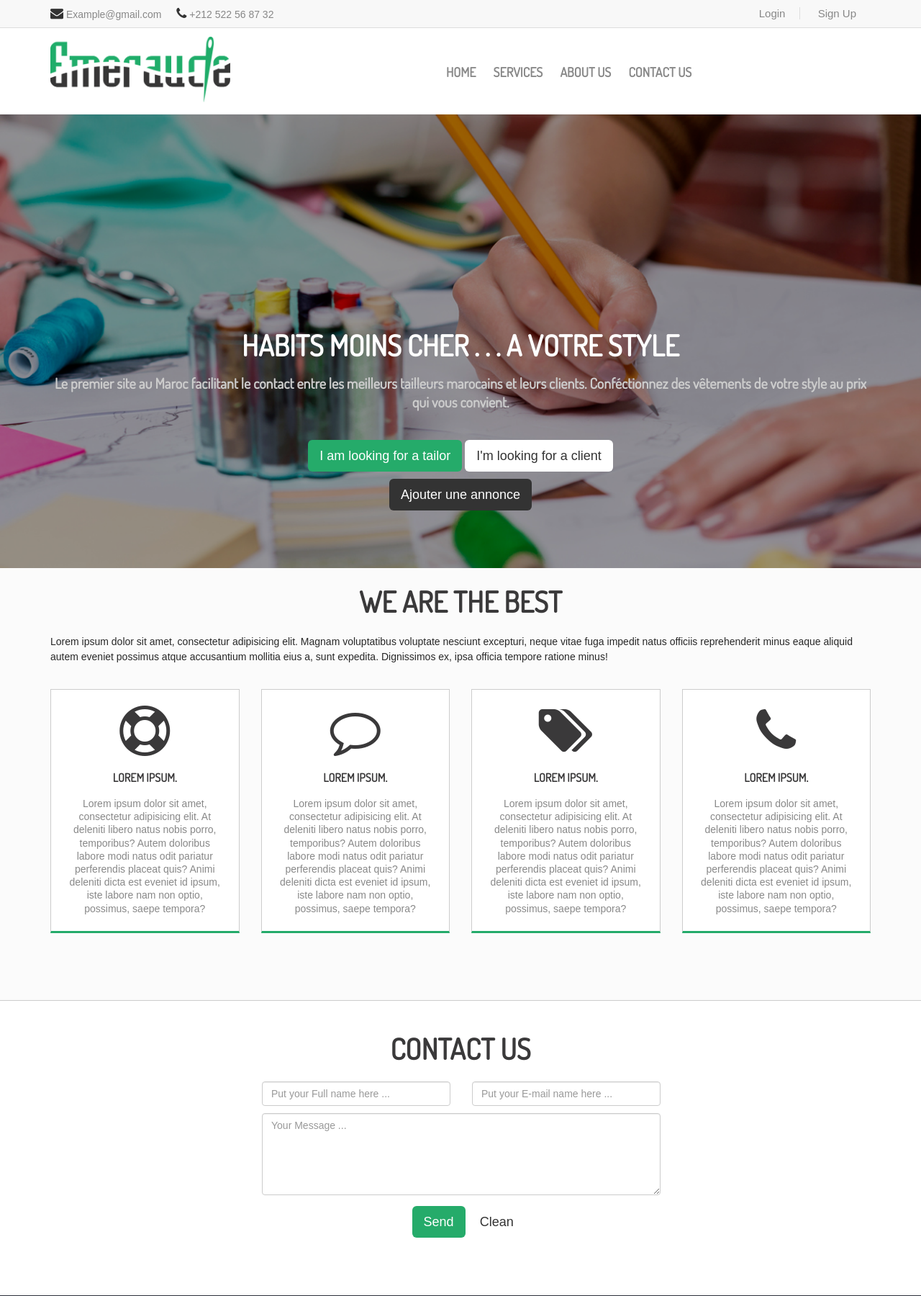
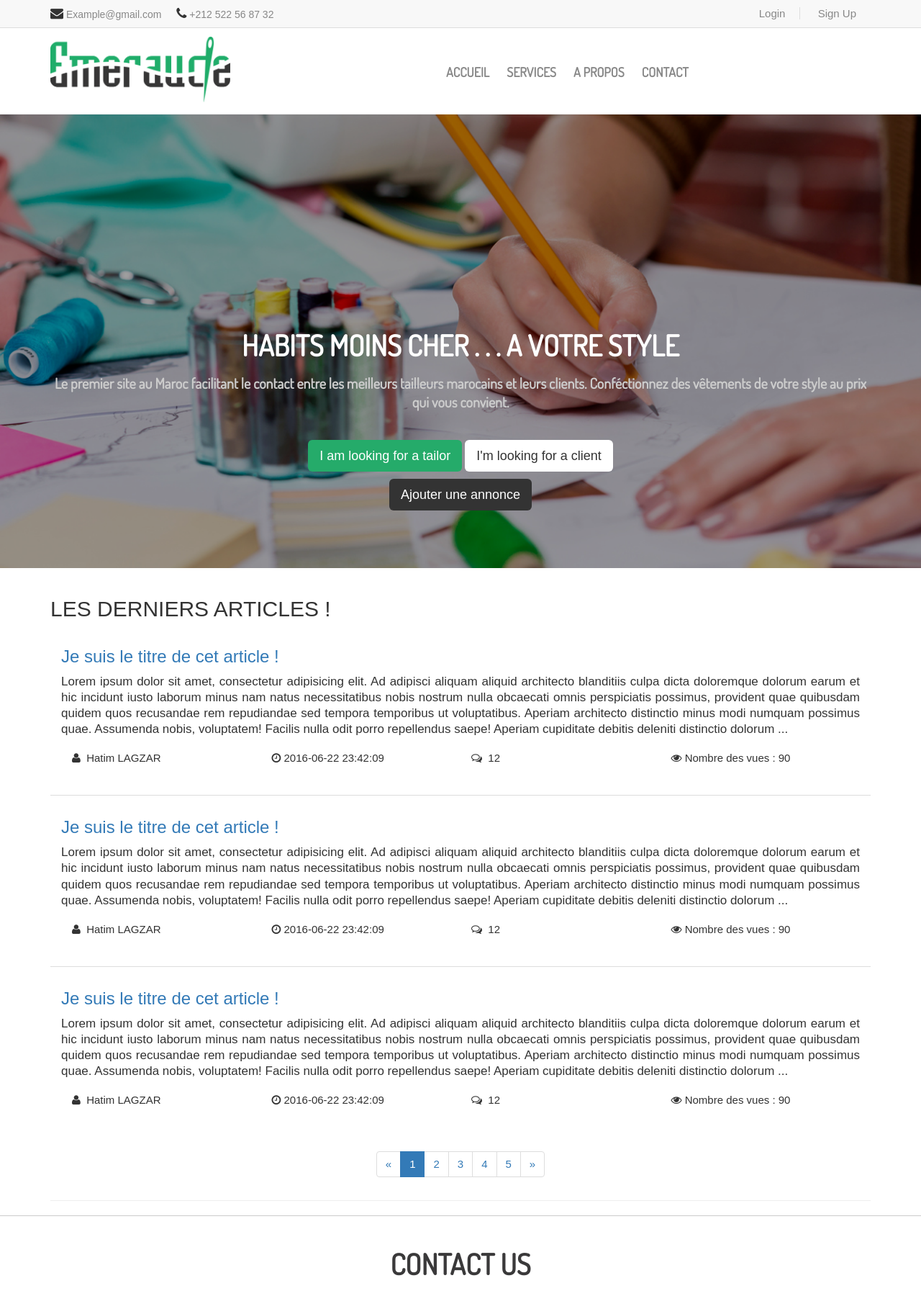
Before and after one commit to Hatimix/Emeraude, a PHP site: page / in a window 1280 px wide. Shown: the top 1800 px of the page at 72% size. Run offline with PHP 8.4, Linux system fonts and the light colour scheme.

Commit message:
Last Edit TEMPLATE

```diff
--- a/Pages/About.php
+++ b/Pages/About.php
@@ -1,6 +1,6 @@
 <div id="about_page">
     <div class="container">
-        <h2>About us <small>Emeraude</small></h2>
+        <h2>A propos <small>Emeraude</small></h2>
         <p>
             Notre entreprise est une entreprise junior crée en 2016 suivant le programme « COMPANY PROGRAMM » de l’association « INJAZ AL MAGHREB », une équipe de jeunes entrepreneurs accompagnée de plusieurs entrepreneurs bénévoles  ont travaillé ensemble afin de répondre à vos besoins et de faciliter l’utilisation du site.
         </p>
--- a/Pages/Accueil.php
+++ b/Pages/Accueil.php
@@ -13,50 +13,91 @@
     </div>
 </header><!-- END HEADER BY LAGZAR Hatim -->
 <!-- START ABOUT SERVICES -->
-<section id="services">
+<section id="service">
+<div id="showAds_page">
     <div class="container">
-        <h2 class="heading">WE ARE THE BEST</h2>
-        <p>
-            Lorem ipsum dolor sit amet, consectetur adipisicing elit. Magnam voluptatibus voluptate nesciunt excepturi, neque vitae fuga impedit natus officiis reprehenderit minus eaque aliquid autem eveniet possimus atque accusantium mollitia eius a, sunt expedita. Dignissimos ex, ipsa officia tempore ratione minus!
-        </p>
-        <br><br>
-        <div class="row">
-            <div class="col-md-3 col-md-6 col-md-12" id="col_item">
-                <article class="extrait">
-                    <i class="fa fa-support"></i>
-                    <h4 class="heading4">Lorem ipsum.</h4>
-                    <p>
-                        Lorem ipsum dolor sit amet, consectetur adipisicing elit. At deleniti libero natus nobis porro, temporibus? Autem doloribus labore modi natus odit pariatur perferendis placeat quis? Animi deleniti dicta est eveniet id ipsum, iste labore nam non optio, possimus, saepe tempora?
-                    </p>
-                </article>
+        <div class="page-header">
+            <h1 id="header_title">Les derniers articles !</h1>
+            <!-- START ARTICLE -->
+            <div class="col-xs-12 col-sm-12 col-md-12 col-lg-12 post">
+                <h3 id="titlePost"><a href="#">Je suis le titre de cet article !</a></h3>
+                <p id="contentPost">Lorem ipsum dolor sit amet, consectetur adipisicing elit. Ad adipisci aliquam aliquid architecto blanditiis culpa dicta doloremque dolorum earum et hic incidunt iusto laborum minus nam natus necessitatibus nobis nostrum nulla obcaecati omnis perspiciatis possimus, provident quae quibusdam quidem quos recusandae rem repudiandae sed tempora temporibus ut voluptatibus. Aperiam architecto distinctio minus modi numquam possimus quae. Assumenda nobis, voluptatem! Facilis nulla odit porro repellendus saepe! Aperiam cupiditate debitis deleniti distinctio dolorum ...</p>
+                <div class="footerPost">
+                    <div class="col-xs-3 col-sm-3 col-md-3 col-lg-3">
+                        <i class="fa fa-user"></i>&nbsp; <strong>Hatim LAGZAR</strong>
+                    </div>
+                    <div class="col-xs-3 col-sm-3 col-md-3 col-lg-3">
+                        <i class="fa fa-clock-o"></i>&nbsp;<?= date('Y-m-d H:i:s'); ?>
+                    </div>
+                    <div class="col-xs-3 col-sm-3 col-md-3 col-lg-3">
+                        <i class="fa fa-comments-o"></i>&nbsp; 12
+                    </div>
+                    <div class="col-xs-3 col-sm-3 col-md-3 col-lg-3">
+                        <i class="fa fa-eye"></i>&nbsp;Nombre des vues : 90
+                    </div>
+                </div>
             </div>
-            <div class="col-md-3 col-md-6 col-md-12 col_item">
-                <article class="extrait">
-                    <i class="fa fa-comment-o"></i>
-                    <h4 class="heading4">Lorem ipsum.</h4>
-                    <p>
-                        Lorem ipsum dolor sit amet, consectetur adipisicing elit. At deleniti libero natus nobis porro, temporibus? Autem doloribus labore modi natus odit pariatur perferendis placeat quis? Animi deleniti dicta est eveniet id ipsum, iste labore nam non optio, possimus, saepe tempora?
-                    </p>
-                </article>
+
+            <!-- END ARTICLE -->
+            <!-- START ARTICLE -->
+            <div class="col-xs-12 col-sm-12 col-md-12 col-lg-12 post">
+                <h3 id="titlePost"><a href="#">Je suis le titre de cet article !</a></h3>
+                <p id="contentPost">Lorem ipsum dolor sit amet, consectetur adipisicing elit. Ad adipisci aliquam aliquid architecto blanditiis culpa dicta doloremque dolorum earum et hic incidunt iusto laborum minus nam natus necessitatibus nobis nostrum nulla obcaecati omnis perspiciatis possimus, provident quae quibusdam quidem quos recusandae rem repudiandae sed tempora temporibus ut voluptatibus. Aperiam architecto distinctio minus modi numquam possimus quae. Assumenda nobis, voluptatem! Facilis nulla odit porro repellendus saepe! Aperiam cupiditate debitis deleniti distinctio dolorum ...</p>
+                <div class="footerPost">
+                    <div class="col-xs-3 col-sm-3 col-md-3 col-lg-3">
+                        <i class="fa fa-user"></i>&nbsp; <strong>Hatim LAGZAR</strong>
+                    </div>
+                    <div class="col-xs-3 col-sm-3 col-md-3 col-lg-3">
+                        <i class="fa fa-clock-o"></i>&nbsp;<?= date('Y-m-d H:i:s'); ?>
+                    </div>
+                    <div class="col-xs-3 col-sm-3 col-md-3 col-lg-3">
+                        <i class="fa fa-comments-o"></i>&nbsp; 12
+                    </div>
+                    <div class="col-xs-3 col-sm-3 col-md-3 col-lg-3">
+                        <i class="fa fa-eye"></i>&nbsp;Nombre des vues : 90
+                    </div>
+                </div>
             </div>
-            <div class="col-md-3 col-md-6 col-md-12 col_item">
-                <article class="extrait">
-                    <i class="fa fa-tags"></i>
-                    <h4 class="heading4">Lorem ipsum.</h4>
-                    <p>
-                        Lorem ipsum dolor sit amet, consectetur adipisicing elit. At deleniti libero natus nobis porro, temporibus? Autem doloribus labore modi natus odit pariatur perferendis placeat quis? Animi deleniti dicta est eveniet id ipsum, iste labore nam non optio, possimus, saepe tempora?
-                    </p>
-                </article>
+            <!-- END ARTICLE -->
+            <!-- START ARTICLE -->
+            <div class="col-xs-12 col-sm-12 col-md-12 col-lg-12">
+                <h3 id="titlePost"><a href="#">Je suis le titre de cet article !</a></h3>
+                <p id="contentPost">Lorem ipsum dolor sit amet, consectetur adipisicing elit. Ad adipisci aliquam aliquid architecto blanditiis culpa dicta doloremque dolorum earum et hic incidunt iusto laborum minus nam natus necessitatibus nobis nostrum nulla obcaecati omnis perspiciatis possimus, provident quae quibusdam quidem quos recusandae rem repudiandae sed tempora temporibus ut voluptatibus. Aperiam architecto distinctio minus modi numquam possimus quae. Assumenda nobis, voluptatem! Facilis nulla odit porro repellendus saepe! Aperiam cupiditate debitis deleniti distinctio dolorum ...</p>
+                <div class="footerPost">
+                    <div class="col-xs-3 col-sm-3 col-md-3 col-lg-3">
+                        <i class="fa fa-user"></i>&nbsp; <strong>Hatim LAGZAR</strong>
+                    </div>
+                    <div class="col-xs-3 col-sm-3 col-md-3 col-lg-3">
+                        <i class="fa fa-clock-o"></i>&nbsp;<?= date('Y-m-d H:i:s'); ?>
+                    </div>
+                    <div class="col-xs-3 col-sm-3 col-md-3 col-lg-3">
+                        <i class="fa fa-comments-o"></i>&nbsp; 12
+                    </div>
+                    <div class="col-xs-3 col-sm-3 col-md-3 col-lg-3">
+                        <i class="fa fa-eye"></i>&nbsp;Nombre des vues : 90
+                    </div>
+                </div>
             </div>
-            <div class="col-md-3 col-md-6 col-md-12 col_item">
-                <article class="extrait">
-                    <i class="fa fa-phone" id="phone"></i>
-                    <h4 class="heading4">Lorem ipsum.</h4>
-                    <p>
-                        Lorem ipsum dolor sit amet, consectetur adipisicing elit. At deleniti libero natus nobis porro, temporibus? Autem doloribus labore modi natus odit pariatur perferendis placeat quis? Animi deleniti dicta est eveniet id ipsum, iste labore nam non optio, possimus, saepe tempora?
-                    </p>
-                </article>
-            </div>
-        </div>
-    </div>
+            <!-- END ARTICLE -->
+            <nav class="text-center">
+                <ul class="pagination">
+                    <li class="page-item">
+                        <a class="page-link" href="#" aria-label="Previous">
+                            <span aria-hidden="true">&laquo;</span>
+                            <span class="sr-only">Previous</span>
+                        </a>
+                    </li>
+                    <li class="page-item active"><a class="page-link" href="#">1</a></li>
+                    <li class="page-item"><a class="page-link" href="#">2</a></li>
+                    <li class="page-item"><a class="page-link" href="#">3</a></li>
+                    <li class="page-item"><a class="page-link" href="#">4</a></li>
+                    <li class="page-item"><a class="page-link" href="#">5</a></li>
+                    <li class="page-item">
+                        <a class="page-link" href="#" aria-label="Next">
+                            <span aria-hidden="true">&raquo;</span>
+                            <span class="sr-only">Next</span>
+                        </a>
+                    </li>
+                </ul>
+            </nav>
 </section><!-- END SECTION SERVICES -->
--- a/Pages/Template/Default.php
+++ b/Pages/Template/Default.php
@@ -32,10 +32,10 @@
         </div>
         <div id="navigation">
             <ul>
-                <li><a href="<?='index.php?page=accueil'; ?>">Home</a></li>
+                <li><a href="<?='index.php?page=accueil'; ?>">Accueil</a></li>
                 <li><a href="<?='index.php?page=service'; ?>">Services</a></li>
-                <li><a href="<?='index.php?page=about'; ?>">About us</a></li>
-                <li><a href="<?='#contact'; ?>">Contact us</a></li>
+                <li><a href="<?='index.php?page=about'; ?>">A propos</a></li>
+                <li><a href="<?='#contact'; ?>">Contact</a></li>
             </ul>
         </div>
     </div>
--- a/Pages/fetchAds.php
+++ b/Pages/fetchAds.php
@@ -17,7 +17,7 @@
                 	<i class="fa fa-comments-o"></i>&nbsp; 12
                 </div>
                 <div class="col-xs-3 col-sm-3 col-md-3 col-lg-3">
-                	Nombre des vues : 90
+                	<i class="fa fa-eye"></i>&nbsp;Nombre des vues : 90
                 </div>
             </div>
             </div>
--- a/style.css
+++ b/style.css
@@ -352,3 +352,6 @@ main#addArticle > div.container > h2{
 {
     padding-bottom: 60px;
 }
+.post{
+    border-bottom: 1px solid #dddddd;
+}
```
